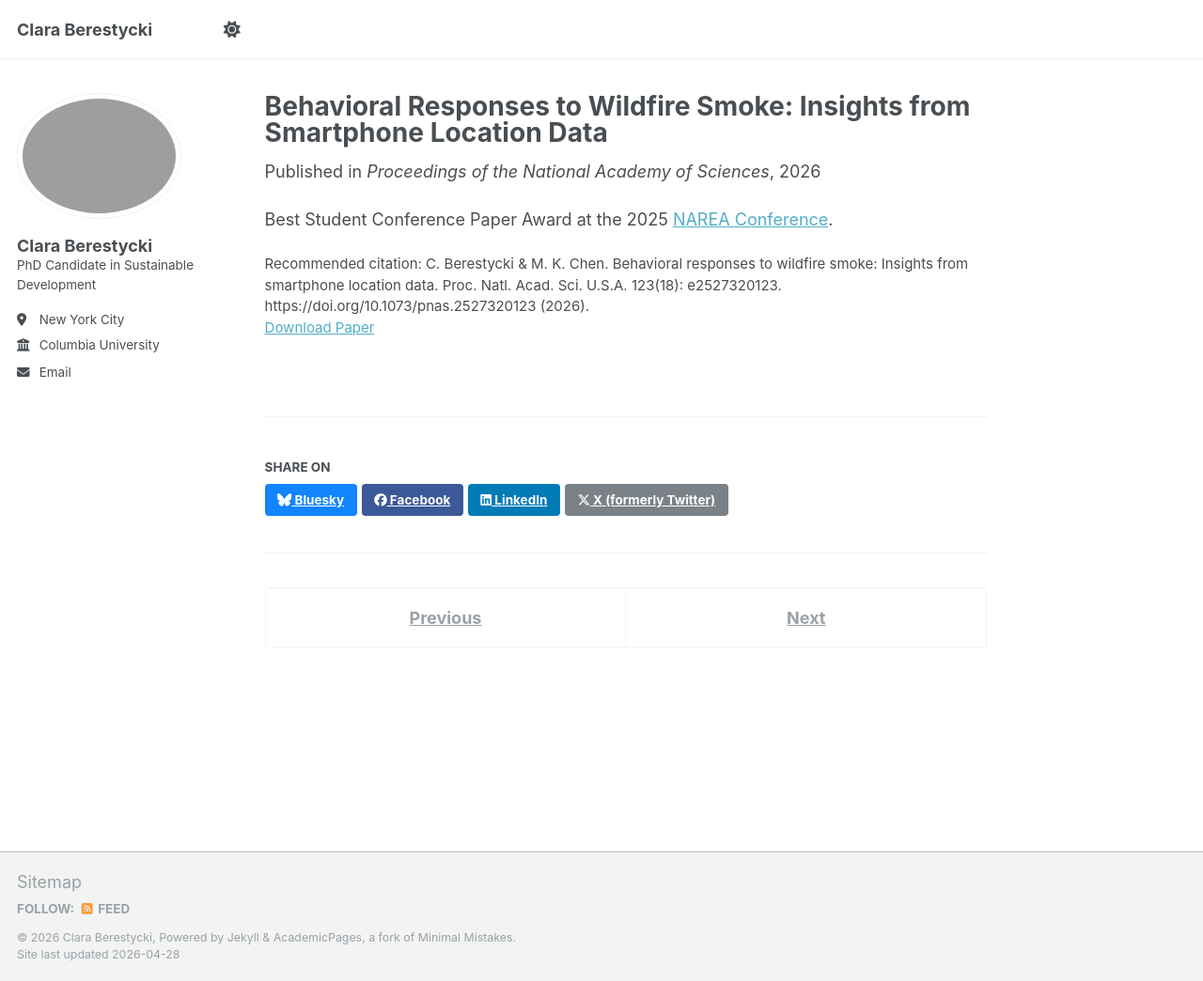
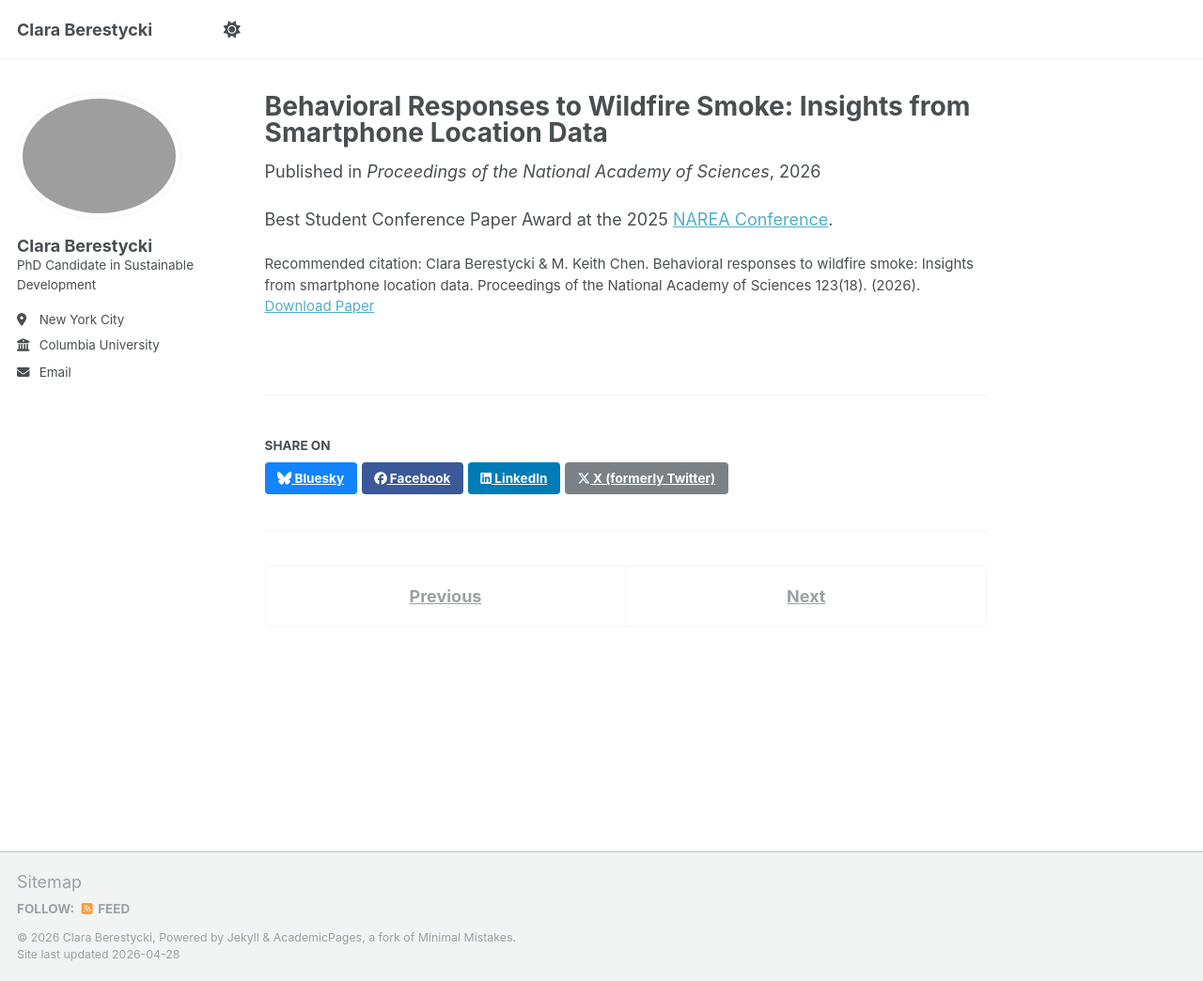
Before and after one commit to claraberes/claraberes.github.io, a Jekyll site: the page built from _publications/2025-10-24-behavioral-responses-to-wildfire-smoke.md, in a window 1280 px wide and 1044 px high. Shown: the whole window at 94% size. Built offline with Jekyll 4.4.1, drawn with Linux system fonts in a browser that asks for light colours.

Commit message:
Update 2025-10-24-behavioral-responses-to-wildfire-smoke.md

```diff
--- a/_publications/2025-10-24-behavioral-responses-to-wildfire-smoke.md
+++ b/_publications/2025-10-24-behavioral-responses-to-wildfire-smoke.md
@@ -6,7 +6,7 @@ permalink: /publication/2025-10-24-behavioral-responses-to-wildfire-smoke
 date: 2026-04-27
 venue: "Proceedings of the National Academy of Sciences"
 paperurl: "https://www.pnas.org/doi/10.1073/pnas.2527320123"
-citation: "C. Berestycki & M. K. Chen. Behavioral responses to wildfire smoke: Insights from smartphone location data. Proc. Natl. Acad. Sci. U.S.A. 123(18): e2527320123. https://doi.org/10.1073/pnas.2527320123 (2026)."
+citation: "Clara Berestycki & M. Keith Chen. Behavioral responses to wildfire smoke: Insights from smartphone location data. Proceedings of the National Academy of Sciences 123(18). (2026)."
 ---
 
 Best Student Conference Paper Award at the 2025 [NAREA Conference](https://narea.org/meeting-2025/).
```
